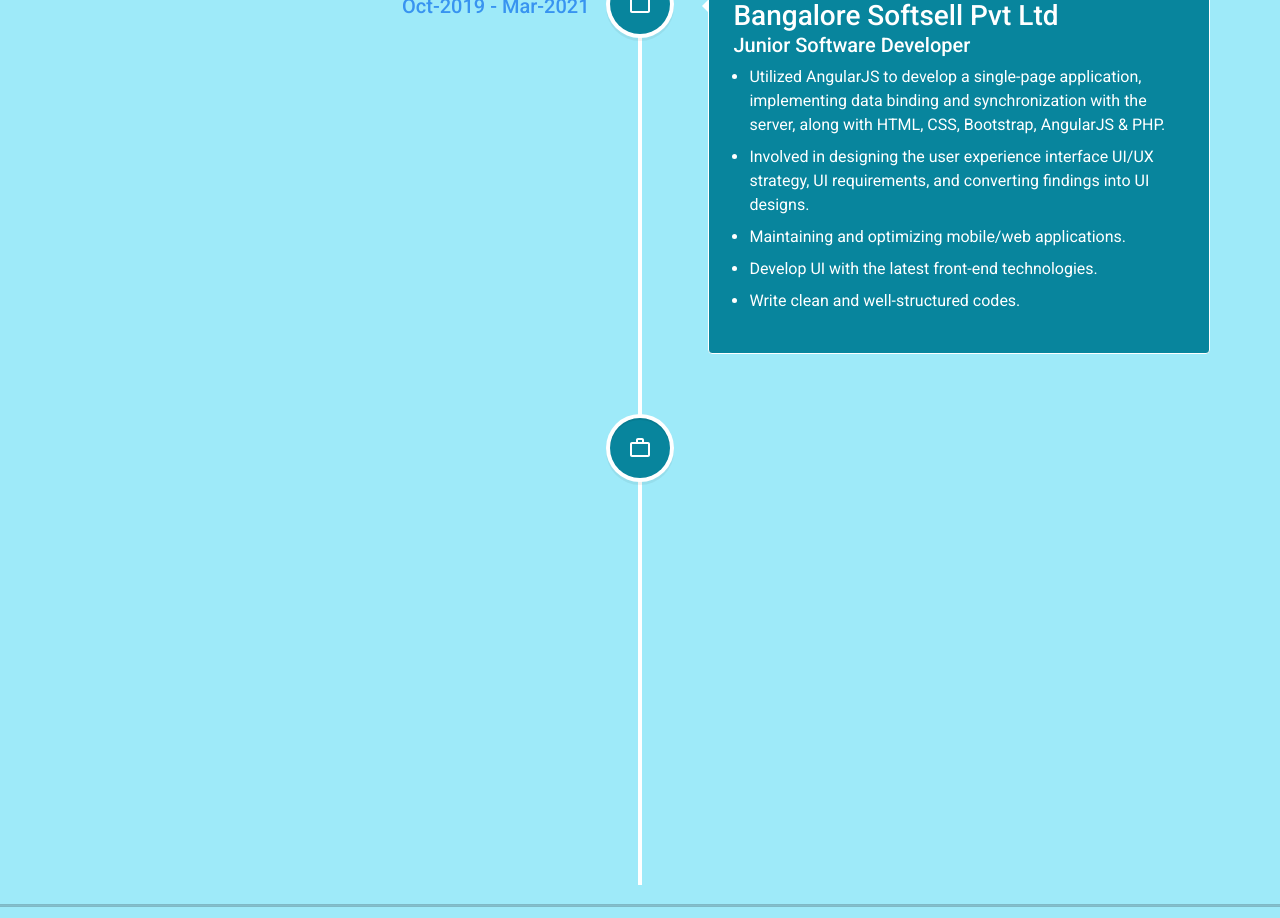
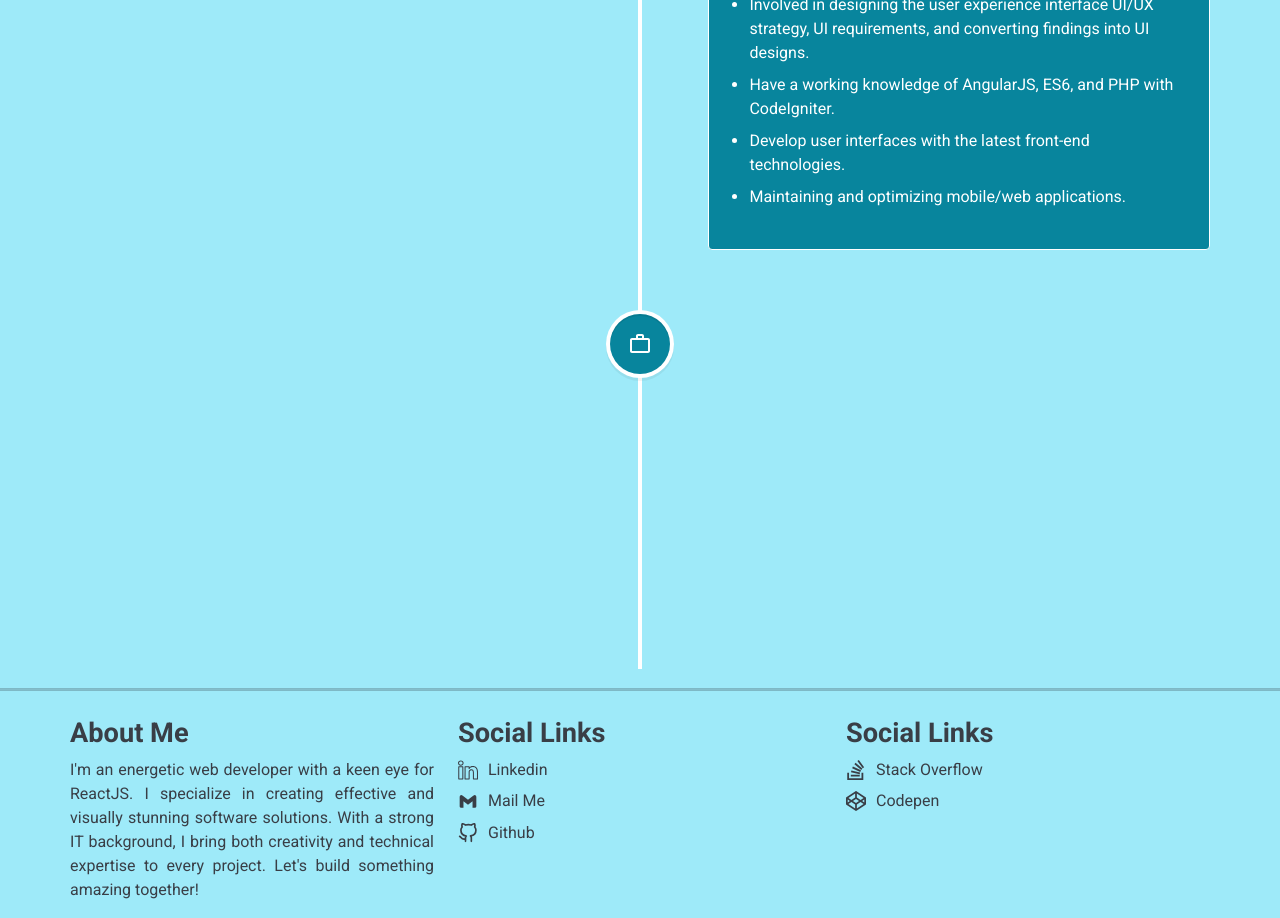
Before and after one commit to jayprakashcs12/portfolio.jps, a React (Create React App) app: page /experience in a window 1280 px wide. Shown: the part 860-1778 px from the top of the page. Built offline with nearby package versions, Linux system fonts and the light colour scheme.

Commit message:
latest updated code

```diff
--- a/src/components/common/Footer.jsx
+++ b/src/components/common/Footer.jsx
@@ -13,8 +13,9 @@
                     <Col lg={4} md={4} sm={12} className='mb-2 mt-2'>
                         <h3 className='pro-foot'>About Me</h3>
                         <p className='foot-text'>
-                            I'm an energetic web developer with a sharp eye for ReactJS, endeavoring to make effective and
-                            outwardly staggering programming arrangements with an IT foundation.
+                            I'm an energetic web developer with a keen eye for ReactJS. I specialize in creating effective and visually stunning software solutions.
+                            With a strong IT background, I bring both creativity and technical expertise to every project.
+                            Let's build something amazing together!
                         </p>
                         <ol className="main-list-style">
                             {ContactsItem.map((item, i) => (
--- a/src/components/pages/About.jsx
+++ /dev/null
@@ -1,24 +0,0 @@
-import React, { useEffect } from 'react'
-import { Container } from 'react-bootstrap';
-import { JobSummary } from "../../data/Info";
-
-const About = ({ theme }) => {
-
-    useEffect(() => { document.title = "About Us | Jay Prakash Singh"; }, []);
-
-    return (
-
-        <div className={`pro-container ${theme}`}>
-            <Container className="pro-content pages-content">
-                <h1 className='pro-head'>{JobSummary.title}</h1>
-                <ul className='mt-2 unorder-list'>
-                    {JobSummary.description.map((item, i) => (
-                        <li style={{paddingBottom:"5px"}} key={i}>{item + "."}</li>
-                    ))}
-                </ul>
-            </Container>
-        </div>
-    )
-}
-
-export default About;
--- a/src/components/pages/Education.jsx
+++ /dev/null
@@ -1,30 +0,0 @@
-import React, { useEffect } from 'react'
-import { VerticalTimeline, VerticalTimelineElement } from 'react-vertical-timeline-component';
-import SchoolOutlinedIcon from '@mui/icons-material/SchoolOutlined';
-import { EducationDetails, TimeThemes } from "../../data/Info";
-import { Container } from 'react-bootstrap';
-
-const Education = ({ theme }) => {
-
-    useEffect(() => { document.title = "Education | Jay Prakash Singh"; }, []);
-
-    return (
-
-        <div className={`pro-container ${theme}`}>
-            <Container className="pro-content pages-content">
-                <h1 className='pro-head skill-head mb-4'>Education Details</h1>
-                <VerticalTimeline>
-                    {EducationDetails.map((edu) => (
-                        <VerticalTimelineElement key={edu.id} icon={<SchoolOutlinedIcon />} className="vertical-timeline-element--education" date={edu.date}
-                            contentArrowStyle={TimeThemes[theme].contentArrow} contentStyle={TimeThemes[theme].content} iconStyle={TimeThemes[theme].content}>
-                            <h3 className="vertical-timeline-element-title mb-2">{edu.degree} ({edu.field || edu.specialization})</h3>
-                            <h5 className="vertical-timeline-element-subtitle">{edu.institution}</h5>
-                        </VerticalTimelineElement>
-                    ))}
-                </VerticalTimeline>
-            </Container>
-        </div>
-    )
-}
-
-export default Education;
--- a/src/components/pages/Home.jsx
+++ b/src/components/pages/Home.jsx
@@ -1,6 +1,6 @@
 import React, { useEffect } from 'react';
 import { Button, Col, Container, Row } from 'react-bootstrap';
-import { BioData, TypoStyle } from "../../data/Info";
+import { BioData, JobSummary, TypoStyle } from "../../data/Info";
 import { LiaDownloadSolid } from "react-icons/lia";
 import darkHeroImg from "../../images/darkPhoto.png";
 import heroImg from "../../images/lightPhoto.png";
@@ -28,6 +28,14 @@
                         <img src={theme === 'dark' ? darkHeroImg : heroImg} alt="profile" className={`pro-img ${theme}`} />
                     </Col>
                 </Row>
+                <Row>
+                    <h1 className='pro-head'>{JobSummary.title}</h1>
+                    <ul className='mt-2 unorder-list'>
+                        {JobSummary.description.map((item, i) => (
+                            <li style={{paddingBottom:"5px"}} key={i}>{item + "."}</li>
+                        ))}
+                    </ul>
+                </Row>
             </Container>
         </div>
     );
--- a/src/components/pages/Personal.jsx
+++ /dev/null
@@ -1,38 +0,0 @@
-import React, { useEffect } from 'react'
-import { PersonalDetails } from "../../data/Info";
-import { Col, Container, Row, Table } from 'react-bootstrap';
-
-const Personal = ({ theme }) => {
-
-    useEffect(() => { document.title = "Personal Info | Jay Prakash Singh"; }, [])
-
-    return (
-
-        <div className={`pro-container ${theme}`}>
-            <Container className="pro-content">
-                <Row className="pro-row">
-                    <h1 className='pro-head skill-head mb-2'>Personal Details</h1>
-                    <p className='text-center mb-3'>Please find my personal details...</p>
-                    <Col lg={2}></Col>
-                    <Col>
-                        <Row>
-                            <Table responsive bordered>
-                                <tbody>
-                                    {PersonalDetails.map((item, index) => (
-                                        <tr key={index}>
-                                            <td className={`pro-table ${theme}`}>{item.key}</td>
-                                            <td className={`pro-table ${theme}`}>{item.value}</td>
-                                        </tr>
-                                    ))}
-                                </tbody>
-                            </Table>
-                        </Row>
-                    </Col>
-                    <Col lg={2}></Col>
-                </Row>
-            </Container>
-        </div>
-    )
-}
-
-export default Personal;
--- a/src/data/Info.js
+++ b/src/data/Info.js
@@ -1,12 +1,9 @@
 import { BsStackOverflow, BsWhatsapp } from "react-icons/bs";
 import Experience from '../components/pages/Experience';
-import Education from '../components/pages/Education';
-import Personal from '../components/pages/Personal';
 import { FiGithub, FiPhone } from "react-icons/fi";
 import { SlSocialLinkedin } from "react-icons/sl";
 import Contact from '../components/pages/Contact';
 import Skills from '../components/pages/Skills';
-import About from '../components/pages/About';
 import { BiLogoGmail } from "react-icons/bi";
 import Home from '../components/pages/Home';
 import { FaCodepen } from "react-icons/fa6";
@@ -38,28 +35,20 @@
 export let JobSummary = {
   title: "Professional Summary", description: [
     "Over 5+ Years of IT experience which includes 3+ Years of Extensive experience as a Front-End Developer, 1 Year as a PHP Developer & 2+ Year as a ReactJS Developer",
+    "Developed responsive websites for smart devices utilizing responsive design techniques and media queries",
+    "Extensive experience in developing web pages using HTML, CSS, Bootstrap, JavaScript, and React JS",
     "Have a working knowledge of API integration, and Cross-Browser (Platform Compatibility Issues)",
-    "Worked on creating responsive websites for smart devices using responsive design and Media Queries",
-    "Extensive experience in developing web pages using HTML, CSS, Bootstrap, JavaScript, and React JS",
-    "Used React-Router to turn an application into a single-page application (SPA)", "Have a working knowledge of AngularJS, ES6, and PHP with CodeIgniter",
-    "Working knowledge of web protocols and standards (HTTP & HTTPS)", "Developed the pages that are compliant with W3C standards"
+    "Knowledgeable in responsive design principles and mobile-first development practices"
   ]
 }
 
 export let NavRoutes = [
-  { navTo: '/', navText: 'Home' }, { navTo: '/about-us', navText: 'About Us' }, { navTo: '/skills', navText: 'Skills' },
-  { navTo: '/experience', navText: 'Experience' }, { navTo: '/education', navText: 'Education' },
-  { navTo: '/personal-info', navText: 'Personal Info' }, { navTo: '/contact-us', navText: 'Contact Us' },
-];
-
-export let PersonalDetails = [
-  { key: `Father's Name`, value: 'Surendra Singh' }, { key: 'Date of Birth', value: '21/08/1992' }, { key: 'Gender', value: 'Male' },
-  { key: 'Marital Status', value: 'Single' }, { key: 'Nationality', value: 'Indian' },
+  { navTo: '/', navText: 'Home' }, { navTo: '/experience', navText: 'Experience' }, { navTo: '/skills', navText: 'Skills' },
+  { navTo: '/contact-us', navText: 'Contact Us' },
 ];
 
 export let RoutesComponents = [
-  { path: '/', component: Home }, { path: '/personal-info', component: Personal }, { path: '/experience', component: Experience },
-  { path: '/education', component: Education }, { path: '/contact-us', component: Contact }, { path: '/about-us', component: About },
+  { path: '/', component: Home }, { path: '/experience', component: Experience }, { path: '/contact-us', component: Contact },
   { path: '/skills', component: Skills },
 ];
 
@@ -87,37 +76,34 @@
 export let TypoStyle = (theme) => ({ color: theme === 'dark' ? 'var(--color03)' : '( --color11)' });
 
 export let WorkExperience = [
-  { id: 1, company: "Lobotus Technology", position: "UI Developer", date: "Jan-2022 - Dec-2023", description: [
+  { id: 1, company: "Lobotus Technology", position: "UI Developer", date: "Jan-2022 - Dec-2023",
+    description: [
       "Involved in micro front-end design and development of the GUI for the EMR platform",
-      "Module testing, module integration, and testing all the modules together",
+      "Used React-Router to turn an application into a single-page application (SPA)",
+      "Module testing, module integration, and testing all other modules together",
       "Building reusable components and front-end libraries for future use",
-      "Use mark-up languages like HTML to create user-friendly web pages",
-      "Develop website features that can enhance the user experience",
       "Reviewing application requirements and interface designs",
-      "Extensive experience using React-Bootstrap for layout",
       "Design changes as per client requirements",
       "Write clean and well-structured code",
       "Develop responsive web-based UI",
-      "Playing the role of team helper",
-      "Including API integration"
     ]
   },
-  { id: 2, company: "Bangalore Softsell Pvt Ltd", position: "Junior Software Developer", date: "Oct-2019 - Mar-2021", description: [
+  { id: 2, company: "Bangalore Softsell Pvt Ltd", position: "Junior Software Developer", date: "Oct-2019 - Mar-2021",
+    description: [
       "Utilized AngularJS to develop a single-page application, implementing data binding and synchronization with the server, along with HTML, CSS, Bootstrap, AngularJS & PHP",
       "Involved in designing the user experience interface UI/UX strategy, UI requirements, and converting findings into UI designs",
+      "Have a working knowledge of AngularJS, ES6, and PHP with CodeIgniter",
+      "Develop user interfaces with the latest front-end technologies",
       "Maintaining and optimizing mobile/web applications",
-      "Develop UI with the latest front-end technologies",
-      "Write clean and well-structured codes"
     ]
   },
-  { id: 3, company: "Cybotrix Technology", position: "Web Developer", date: "Sept-2017 - Oct-2019", description: [
-      "Designed HTML templates for use on all pages on the website working with CSS Background, positioning, text, border, margin, padding, and table",
+  { id: 3, company: "Cybotrix Technology", position: "Web Developer", date: "Sept-2017 - Oct-2019",
+    description: [
       "Handled cross-browser compatibility issues & features to enhance user experience",
       "Optimize web pages for maximum speed and boost their scalability",
       "Updated the website from time to time for special requirements",
+      "Developed the pages that are compliant with W3C standards",
       "Ensuring web design is optimized for smartphones",
-      "Extensive experience using Bootstrap for layout",
-      "Troubleshooting problems with performance"
     ]
   }
 ];
```
